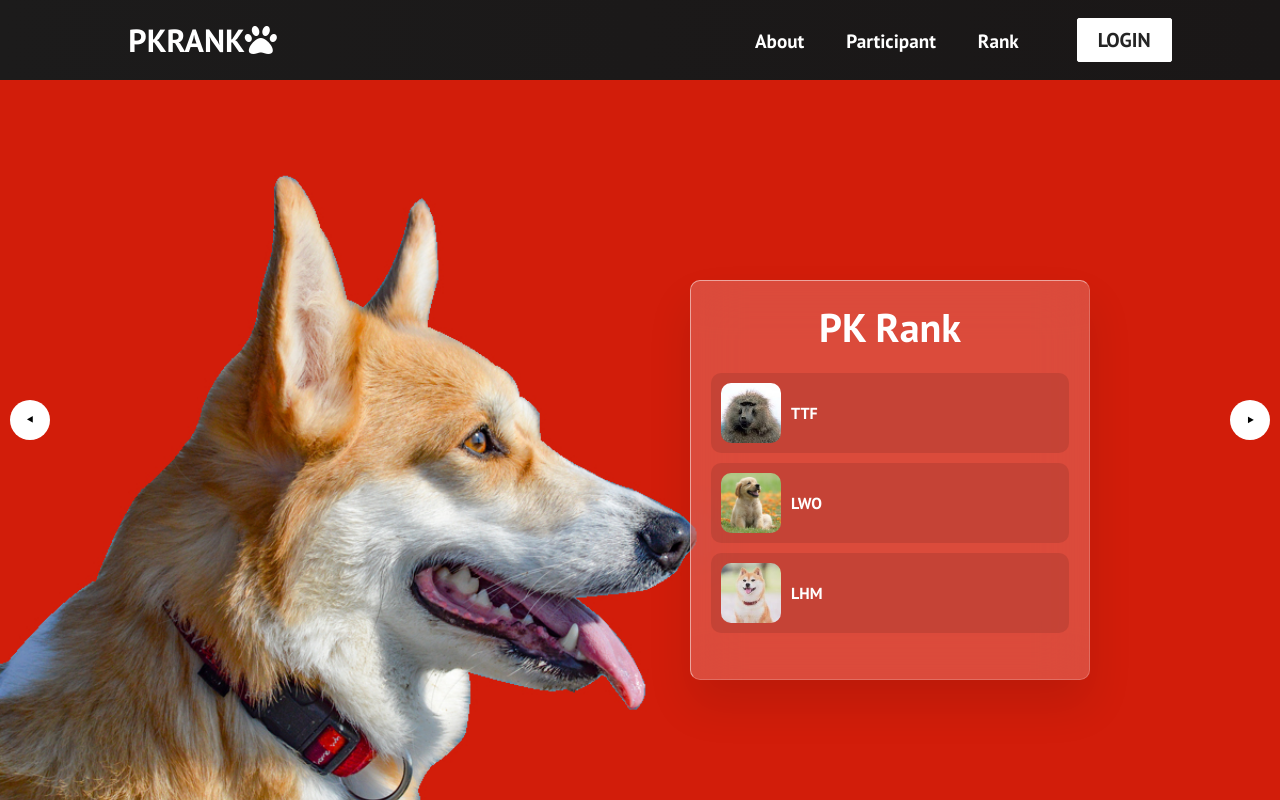
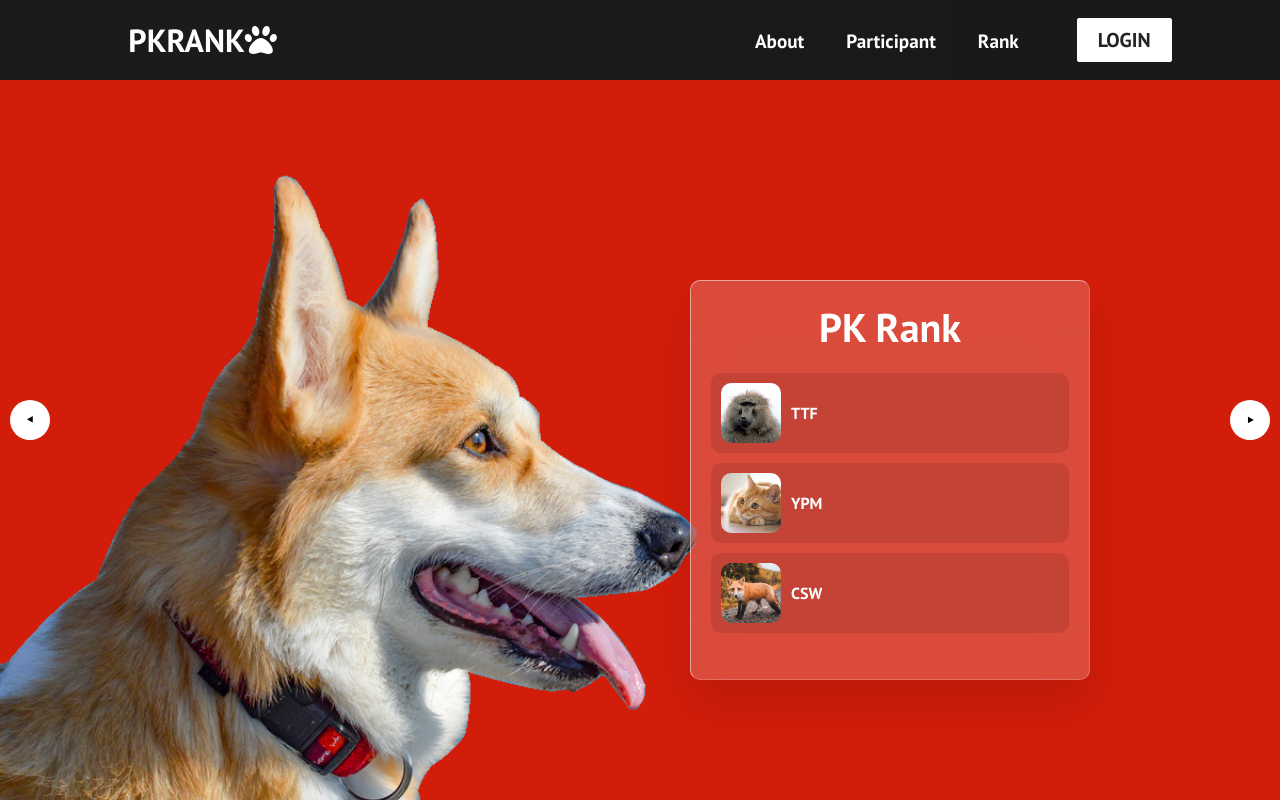
Before and after one commit to ccispk/pkrank, a React (Create React App) app: page /rank in a window 1280 px wide. Shown: the top 800 px of the page. Built offline with nearby package versions, Linux system fonts and the light colour scheme.

Commit message:
update ranking 25mar22

```diff
--- a/src/components/Table/Table_1.js
+++ b/src/components/Table/Table_1.js
@@ -3,8 +3,8 @@ import "./Table_1.css"
 
 const data = [
     { name: "TTF", rank: 1, image: "/images/Papio.jpg"},
-    { name: "LWO", rank: 2, image: "/images/dog.jpg"},
-    { name: "LHM", rank: 3, image: "/images/shiba.jpg"},
+    { name: "YPM", rank: 2, image: "/images/cat.jpg"},
+    { name: "CSW", rank: 3, image: "/images/fox.jpg"},
   ];
 
 function Table_1() {
--- a/src/components/Table/Table_2.js
+++ b/src/components/Table/Table_2.js
@@ -2,8 +2,8 @@ import React from 'react'
 import "./Table_2.css"
 
 const data = [
-    { name: "YPM", rank: 1, image: "/images/cat.jpg"},
-    { name: "CSW", rank: 2, image: "/images/fox.jpg"},
+    { name: "LHM", rank: 1, image: "/images/shiba.jpg"},
+    { name: "LWO", rank: 2, image: "/images/dog.jpg"},
   ];
 
 function Table_2() {
```
